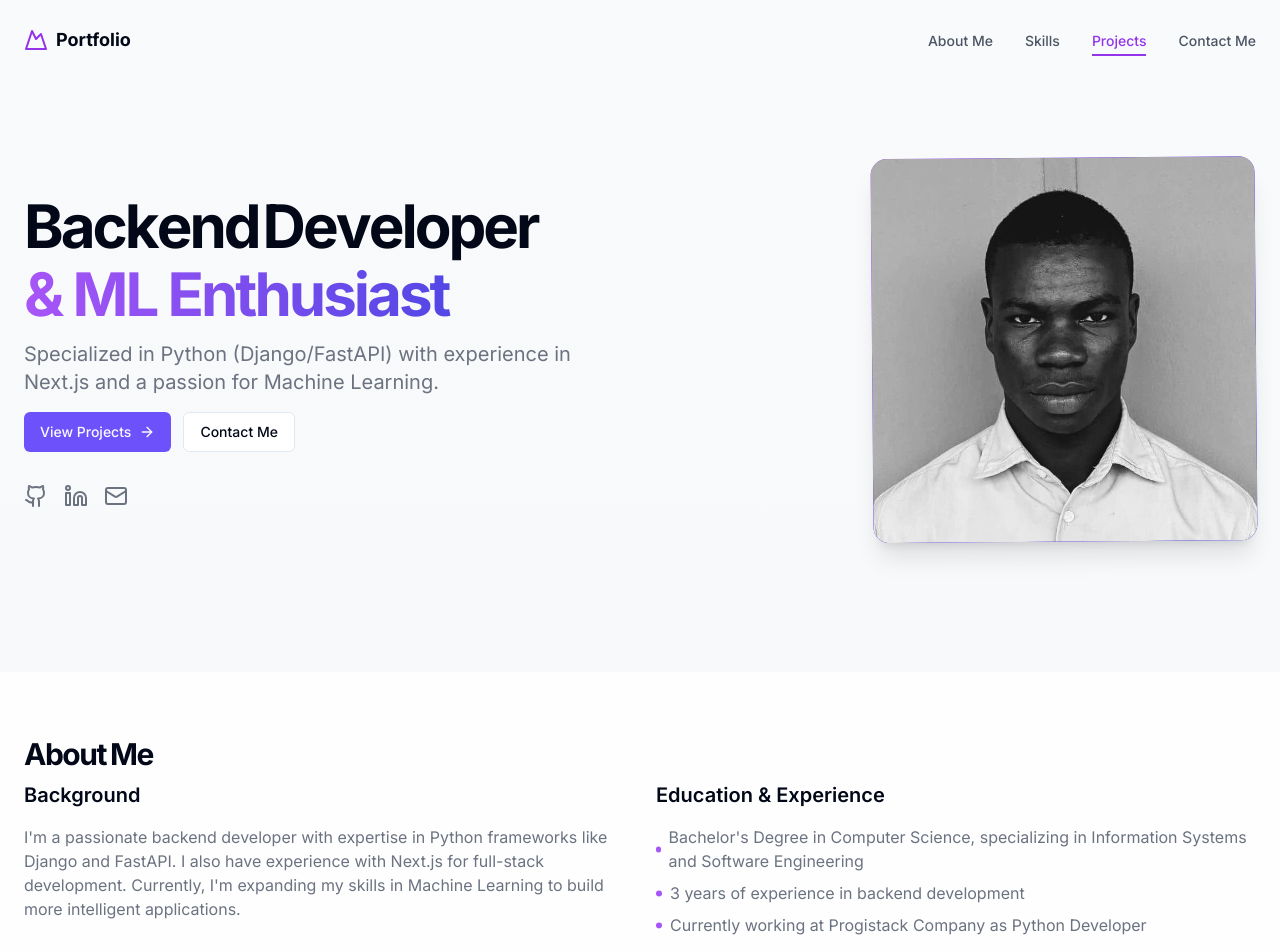
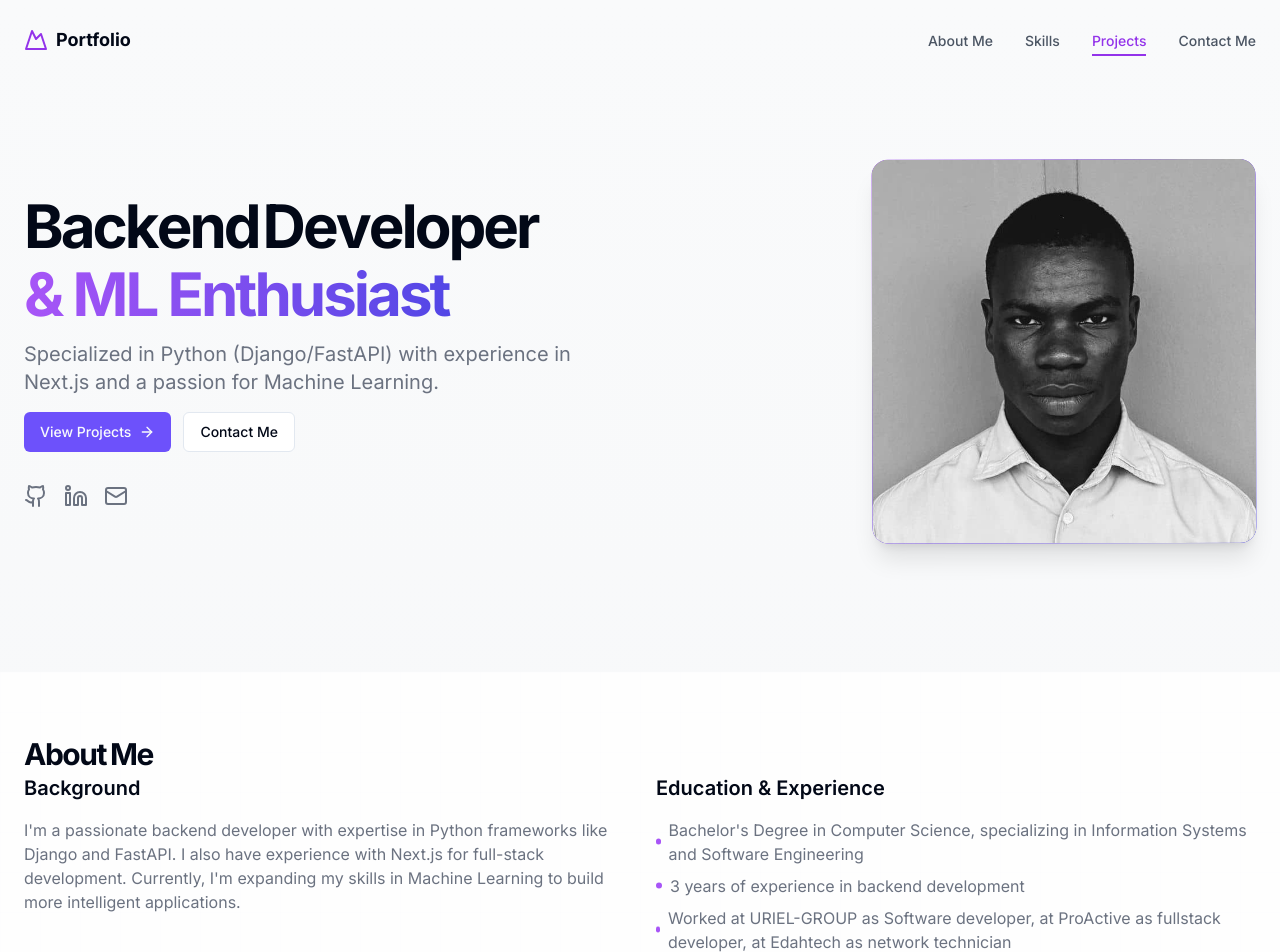
Before and after one commit to skyson-ai/my_portfolio_update, a Next.js app: page / in a window 1280 px wide. Shown: the top 952 px of the page. Built offline with nearby package versions, Linux system fonts and the light colour scheme.

Commit message:
Update page.tsx

```diff
--- a/app/page.tsx
+++ b/app/page.tsx
@@ -129,6 +129,10 @@ export default function Home() {
                 <li className="flex items-center gap-2">
                   <span className="h-1.5 w-1.5 rounded-full bg-purple-500" />3 years of experience in backend
                   development
+                </li>
+                <li className="flex items-center gap-2">
+                  <span className="h-1.5 w-1.5 rounded-full bg-purple-500" />
+                  Worked at URIEL-GROUP as Software developer, at ProActive as fullstack developer, at Edahtech as network technician
                 </li>
 
                 <li className="flex items-center gap-2">
```
